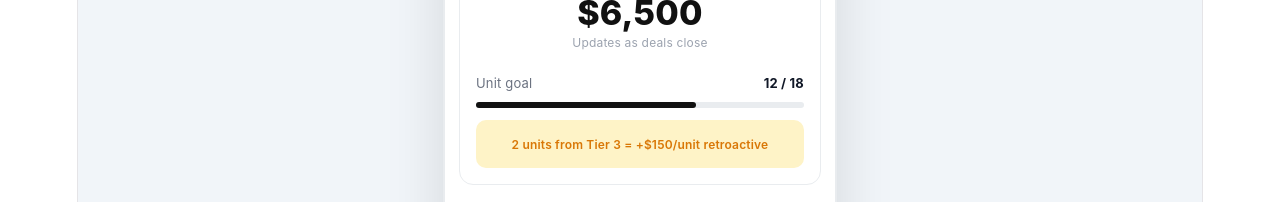
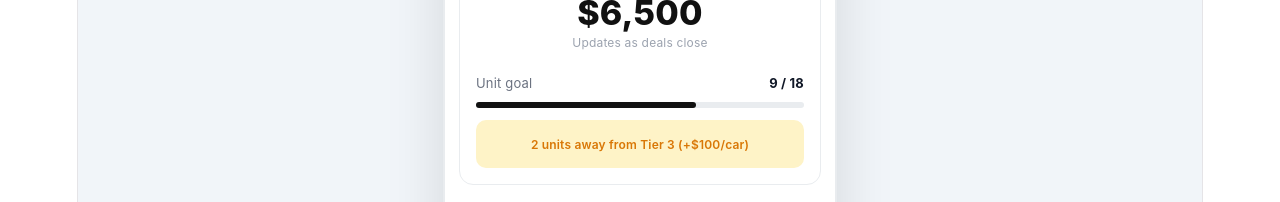
Before and after one commit to Asfawlin/commission-prototype, a React (Vite) app: page / in a window 1280 px wide. Both pictures are taken after a click on the element "Sign in as a Sales Person". Shown: the part 303-505 px from the top of the page. Built offline with nearby package versions, Linux system fonts and the light colour scheme.

Commit message:
alllasted

```diff
--- a/src/App.jsx
+++ b/src/App.jsx
@@ -264,12 +264,12 @@ const SPHome = ({ nav }) => {
           <div style={{ marginTop: 14 }}>
             <div style={{ display: "flex", justifyContent: "space-between", marginBottom: 6 }}>
               <span style={{ fontSize: 13, color: COLORS.textMid }}>Unit goal</span>
-              <span style={{ fontSize: 13, fontWeight: 700, color: COLORS.text }}>12 / 18</span>
+              <span style={{ fontSize: 13, fontWeight: 700, color: COLORS.text }}>9 / 18</span>
             </div>
             <Bar pct={67} color={COLORS.black} />
           </div>
           <div style={{ marginTop: 12, backgroundColor: COLORS.amberLight, borderRadius: 10, padding: "10px 12px" }}>
-            <span style={{ fontSize: 12, color: COLORS.amber, fontWeight: 600 }}>2 units from Tier 3 = +$150/unit retroactive</span>
+            <span style={{ fontSize: 12, color: COLORS.amber, fontWeight: 600 }}>2 units away from Tier 3 (+$100/car)</span>
           </div>
         </Card>
 
```
